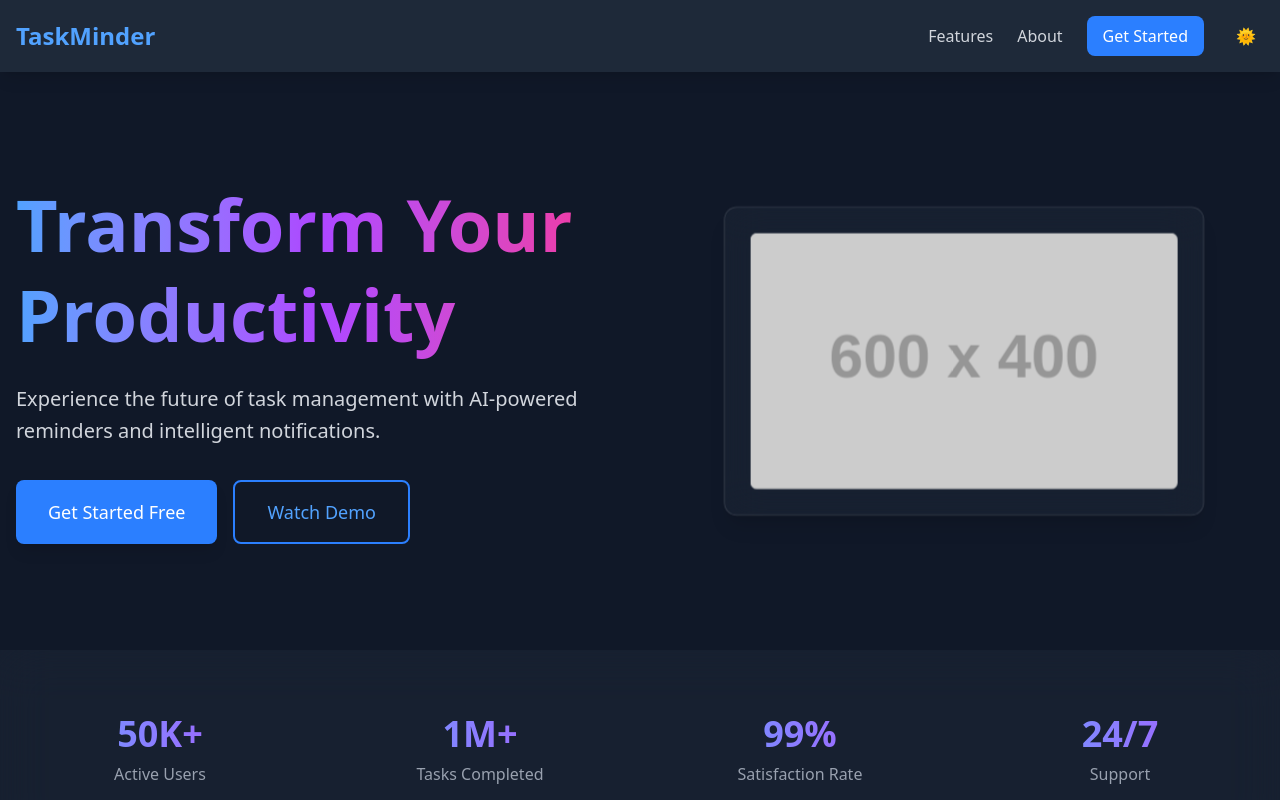
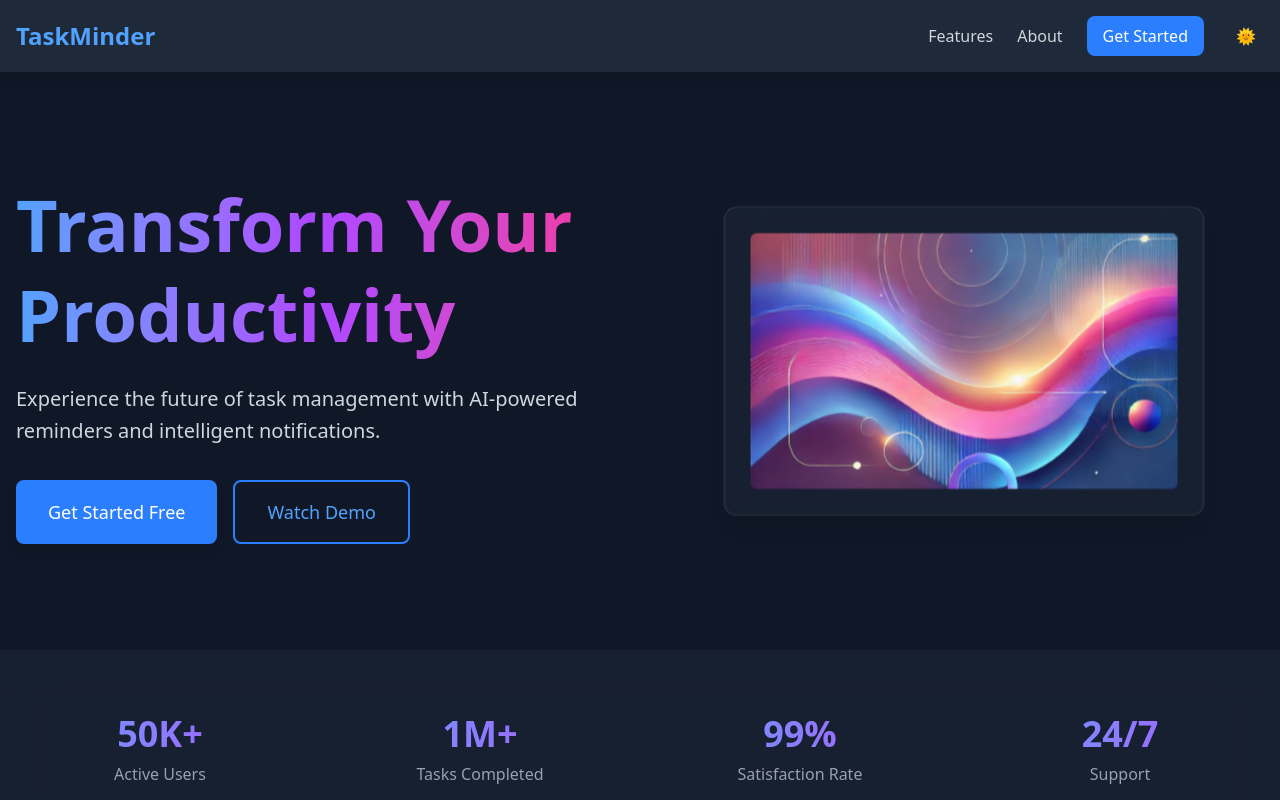
Before and after one commit to Luciferair/Notifications_system, a React (Vite) app in the folder smart_Cal/: page / in a window 1280 px wide. Shown: the top 800 px of the page. Built offline with nearby package versions, Linux system fonts and the light colour scheme.

Commit message:
adding image

```diff
--- /dev/null
+++ b/smart_Cal/src/assets/index.ts
@@ -0,0 +1,6 @@
+import jk from './jk.png'
+
+
+export {
+    jk
+}
--- a/smart_Cal/src/components/Hero.tsx
+++ b/smart_Cal/src/components/Hero.tsx
@@ -1,4 +1,5 @@
 import { motion, useScroll, useTransform } from 'framer-motion'
+import { jk } from '../assets';
 
 interface HeroProps {
     isDark: boolean;
@@ -31,16 +32,14 @@ function Hero({ isDark }: HeroProps) {
                         </p>
                         <div className="flex gap-4">
                             <motion.button
-                                className={`${isDark ? 'bg-blue-500 hover:bg-blue-400' : 'bg-blue-600 hover:bg-blue-700'}
-                    text-white px-8 py-4 rounded-lg text-lg shadow-lg backdrop-blur-sm`}
+                                className={`${isDark ? 'bg-blue-500 hover:bg-blue-400' : 'bg-blue-600 hover:bg-blue-700'} text-white px-8 py-4 rounded-lg text-lg shadow-lg backdrop-blur-sm`}
                                 whileHover={{ scale: 1.05 }}
                                 whileTap={{ scale: 0.95 }}
                             >
                                 Get Started Free
                             </motion.button>
                             <motion.button
-                                className={`${isDark ? 'border-blue-500 text-blue-400' : 'border-blue-600 text-blue-600'}
-                    border-2 px-8 py-4 rounded-lg text-lg hover:bg-blue-500/10`}
+                                className={`${isDark ? 'border-blue-500 text-blue-400' : 'border-blue-600 text-blue-600'} border-2 px-8 py-4 rounded-lg text-lg hover:bg-blue-500/10`}
                                 whileHover={{ scale: 1.05 }}
                                 whileTap={{ scale: 0.95 }}
                             >
@@ -53,12 +52,11 @@ function Hero({ isDark }: HeroProps) {
                     className="relative"
                     style={{ scale }}
                 >
-                    <div className={`${isDark ? 'bg-gray-800/50' : 'bg-white/50'}
-                rounded-2xl p-8 backdrop-blur-xl shadow-xl border border-gray-200/20`}>
-                        {/* Add your demo/preview content here */}
+                    <div className={`${isDark ? 'bg-gray-800/50' : 'bg-white/50'} rounded-2xl p-8 backdrop-blur-xl shadow-xl border border-gray-200/20`}>
+
                         <div className="h-80 rounded-lg overflow-hidden">
                             <img
-                                src="https://placehold.co/600x400/png"
+                                src={jk}
                                 alt="App Preview"
                                 className="w-full h-full object-cover"
                             />
```
Also changed, not shown: smart_Cal/src/assets/jk.png (added).
